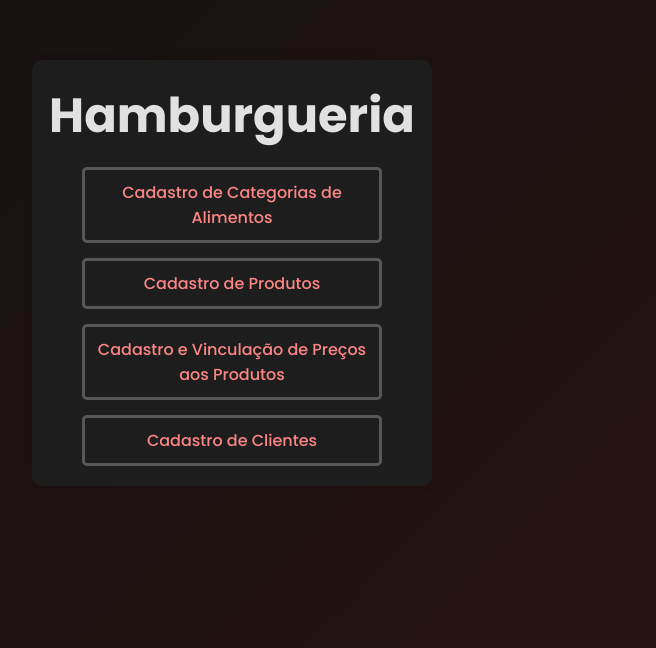
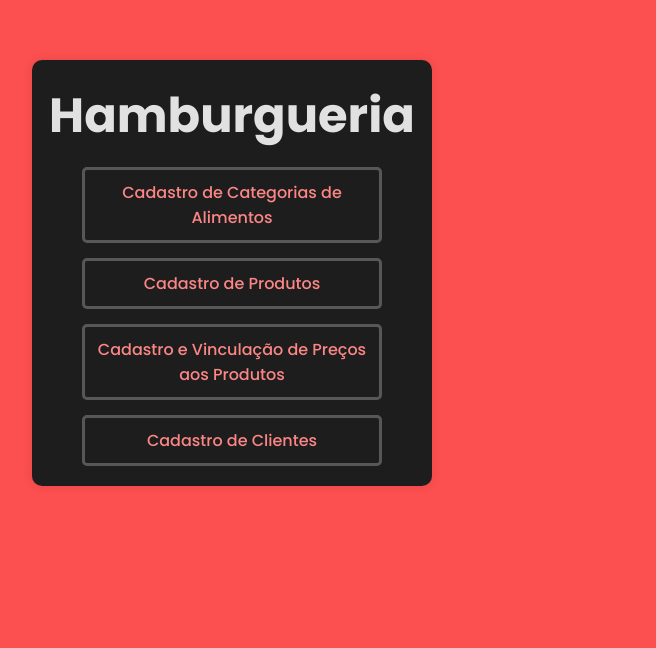
Before and after one commit to ArtuurVinicius/Hamburgueria-Front, a React (Vite) app: page / in a window 1280 px wide. Shown: the part 152-800 px from the top of the page, without its empty margins (408-1064 px from the left). Built offline with nearby package versions, Linux system fonts and the light colour scheme.

Commit message:
add-alter-background-color

```diff
--- a/src/index.css
+++ b/src/index.css
@@ -8,7 +8,7 @@
 }
 
 body {
-  background: linear-gradient(135deg, #111, #291212);
+  background: linear-gradient(135deg, #fc4f4f, #fc4f4f);
   min-height: 100vh;
   width: 100vw;
 }
```
